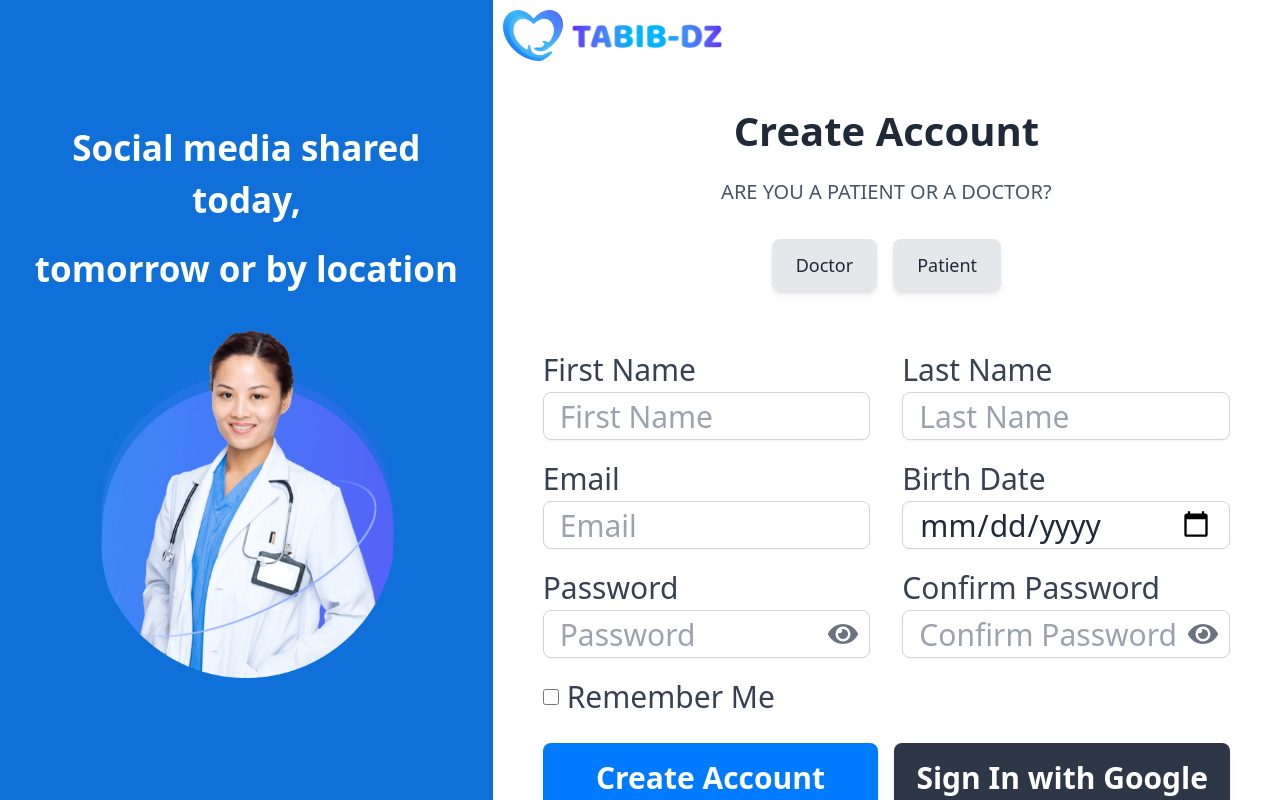
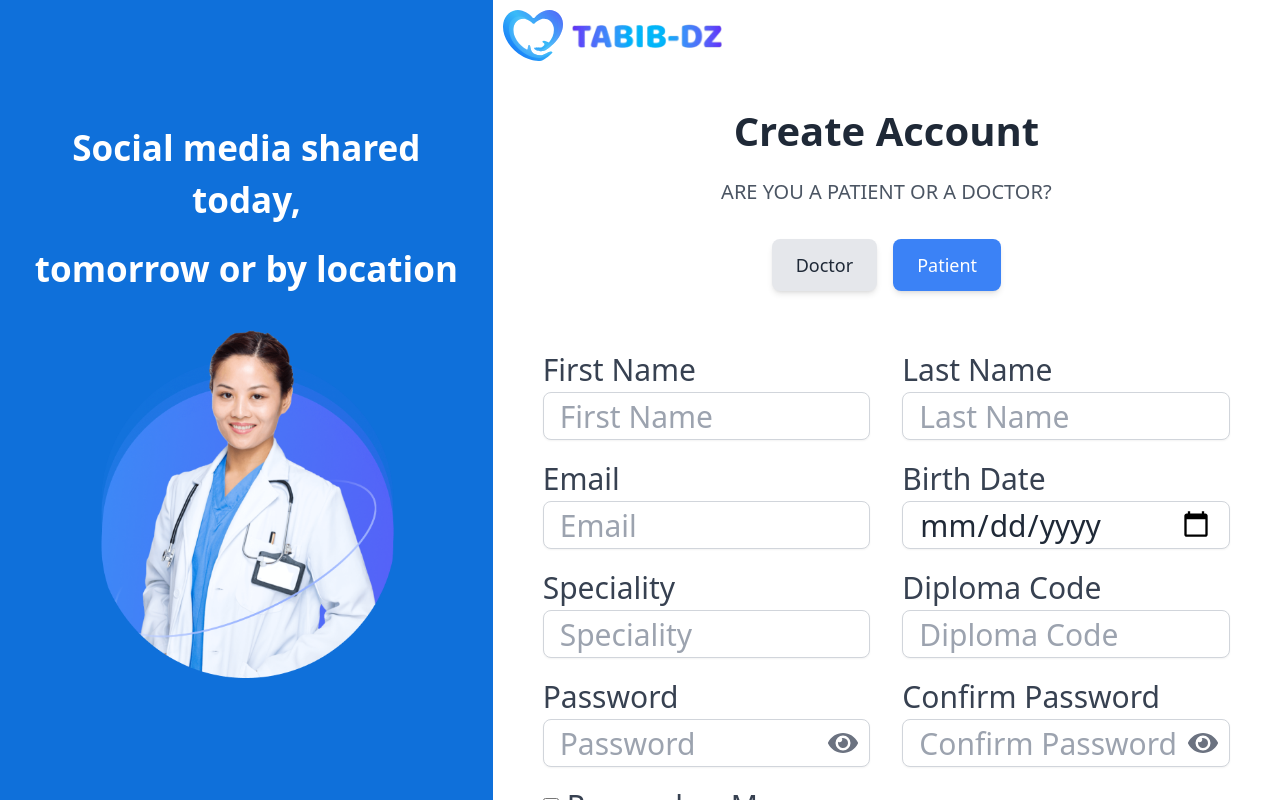
Before and after one commit to bouabca/DZtabib, a Next.js app: page /pages/auth/signup in a window 1280 px wide. Built offline with nearby package versions, Linux system fonts and the light colour scheme.

Commit message:
the sign up change depending on the type of the user

```diff
--- a/app/pages/auth/signup/page.tsx
+++ b/app/pages/auth/signup/page.tsx
@@ -12,7 +12,10 @@ export default function Signup() {
     birthDate: '',
     password: '',
     confirmPassword: '',
-    userType: '', // Either "doctor" or "patient"
+    userType: 'patient', // Either "doctor" or "patient"
+    speciality: '', // New field
+    diplomaCode: '', // New field
+
   });
 
   const [error, setError] = useState('');
@@ -38,6 +41,8 @@ export default function Signup() {
       password,
       confirmPassword,
       userType,
+      speciality,
+      diplomaCode,
     } = formData;
 
     if (
@@ -47,7 +52,9 @@ export default function Signup() {
       !birthDate ||
       !password ||
       !confirmPassword ||
-      !userType
+      !userType ||
+      !speciality || // Check if speciality is filled
+      !diplomaCode   // Check if diplomaCode is filled
     ) {
       setError('Please fill out all fields.');
       return;
@@ -74,18 +81,15 @@ export default function Signup() {
           birthDate,
           password,
           userType,
+          speciality, // Include speciality in the body
+          diplomaCode, // Include diplomaCode in the body
         }),
       });
 
       const data = await response.json();
       console.log('Response from server:', data);
     } catch (error) {
-      console.log(      firstName,
-          lastName,
-          email,
-          birthDate,
-          password,
-          userType,)
+      console.log(firstName, lastName, email, birthDate, password, userType, speciality, diplomaCode);
       console.error('Error:', error);
     }
   };
@@ -106,11 +110,12 @@ export default function Signup() {
       {/* Form Section */}
       <form
         onSubmit={handleSubmit}
-        className="w-full  bg-white rounded-lg  p-6 space-y-6"
+        className="w-full bg-white rounded-lg p-6 space-y-6"
       >
         {/* Input Fields */}
         <InputFields
           formData={formData}
+          type={formData.userType}
           handleInputChange={handleInputChange}
         />
 
--- a/components/authpageComp/InputFields.tsx
+++ b/components/authpageComp/InputFields.tsx
@@ -9,11 +9,16 @@ type InputFieldsProps = {
     birthDate: string;
     password: string;
     confirmPassword: string;
+    speciality: string; // New field
+    diplomaCode: string; // New field
+
+
   };
+  type : string ;
   handleInputChange: (e: React.ChangeEvent<HTMLInputElement>) => void;
 };
 
-const InputFields: React.FC<InputFieldsProps> = ({ formData, handleInputChange }) => {
+const InputFields: React.FC<InputFieldsProps> = ({ formData,type, handleInputChange },) => {
   const [errors, setErrors] = useState({
     firstName: '',
     lastName: '',
@@ -137,6 +142,40 @@ const InputFields: React.FC<InputFieldsProps> = ({ formData, handleInputChange }
         </div>
       </div>
 
+      {/* Speciality and Diploma Code */}
+      {
+        (type == "patient") ?
+
+        <div className="w-full gap-4 flex flex-col md:flex-row md:space-x-4">
+        <div className="w-full">
+          <label className="text-gray-700 font-medium">Speciality</label>
+          <input
+            type="text"
+            name="speciality"
+            placeholder="Speciality"
+            value={formData.speciality}
+            onChange={handleInputChange}
+            className="w-full h-12 px-4 py-2 border border-gray-300 rounded-lg text-gray-800 focus:ring-2 focus:ring-blue-400 focus:outline-none shadow-sm"
+          />
+        </div>
+
+        <div className="w-full">
+          <label className="text-gray-700 font-medium">Diploma Code</label>
+          <input
+            type="text"
+            name="diplomaCode"
+            placeholder="Diploma Code"
+            value={formData.diplomaCode}
+            onChange={handleInputChange}
+            className="w-full h-12 px-4 py-2 border border-gray-300 rounded-lg text-gray-800 focus:ring-2 focus:ring-blue-400 focus:outline-none shadow-sm"
+          />
+        </div>
+      </div>
+        :
+        <></>
+      }
+
+
       {/* Password and Confirm Password */}
       <div className="w-full gap-4 flex flex-col md:flex-row md:space-x-4">
         <div className="w-full relative">
@@ -185,7 +224,6 @@ const InputFields: React.FC<InputFieldsProps> = ({ formData, handleInputChange }
       {/* Remember Me */}
       <div className="flex items-center space-x-2">
         <input
-        required
           type="checkbox"
           checked={rememberMe}
           onChange={(e) => setRememberMe(e.target.checked)}
```
